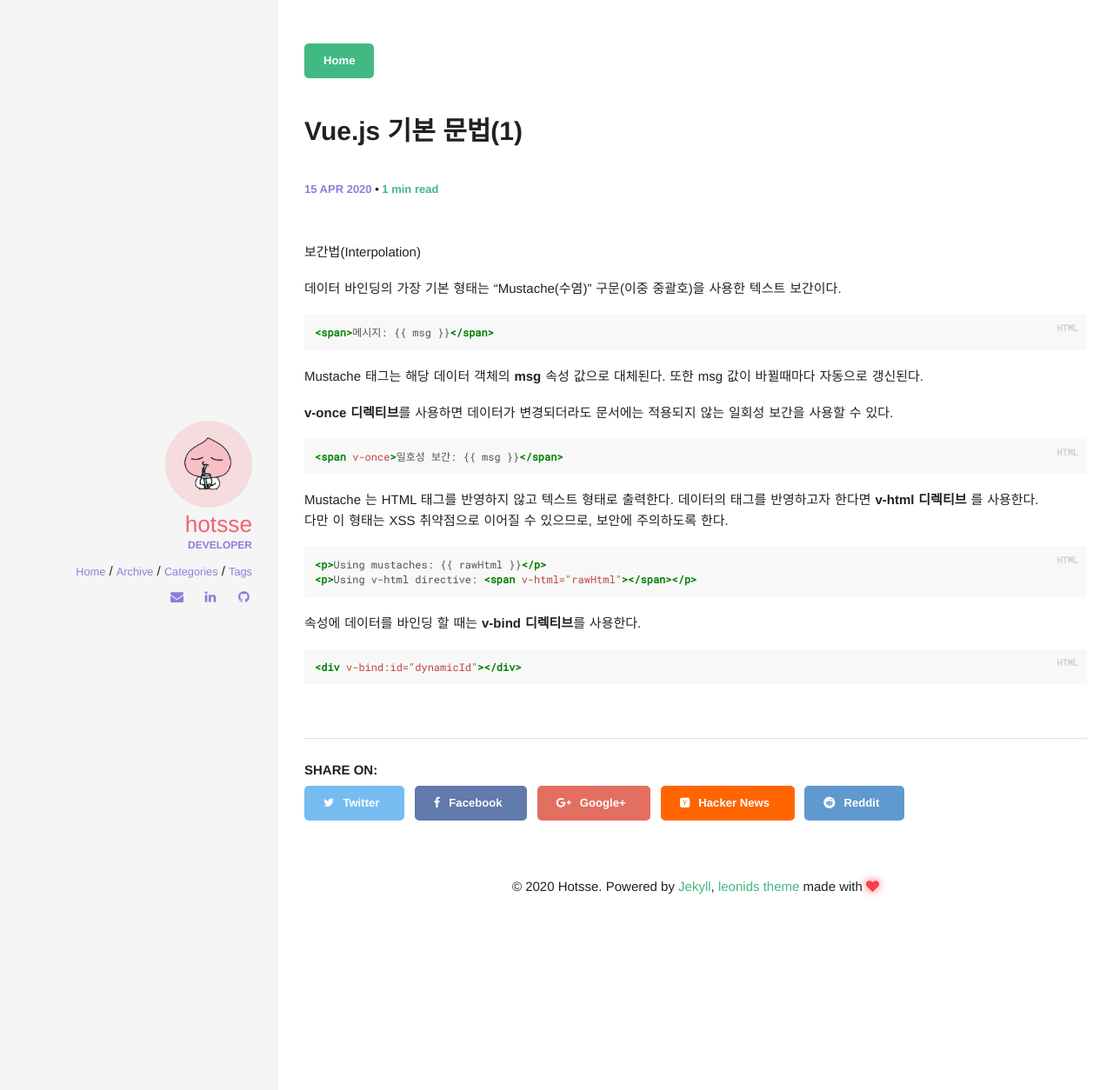
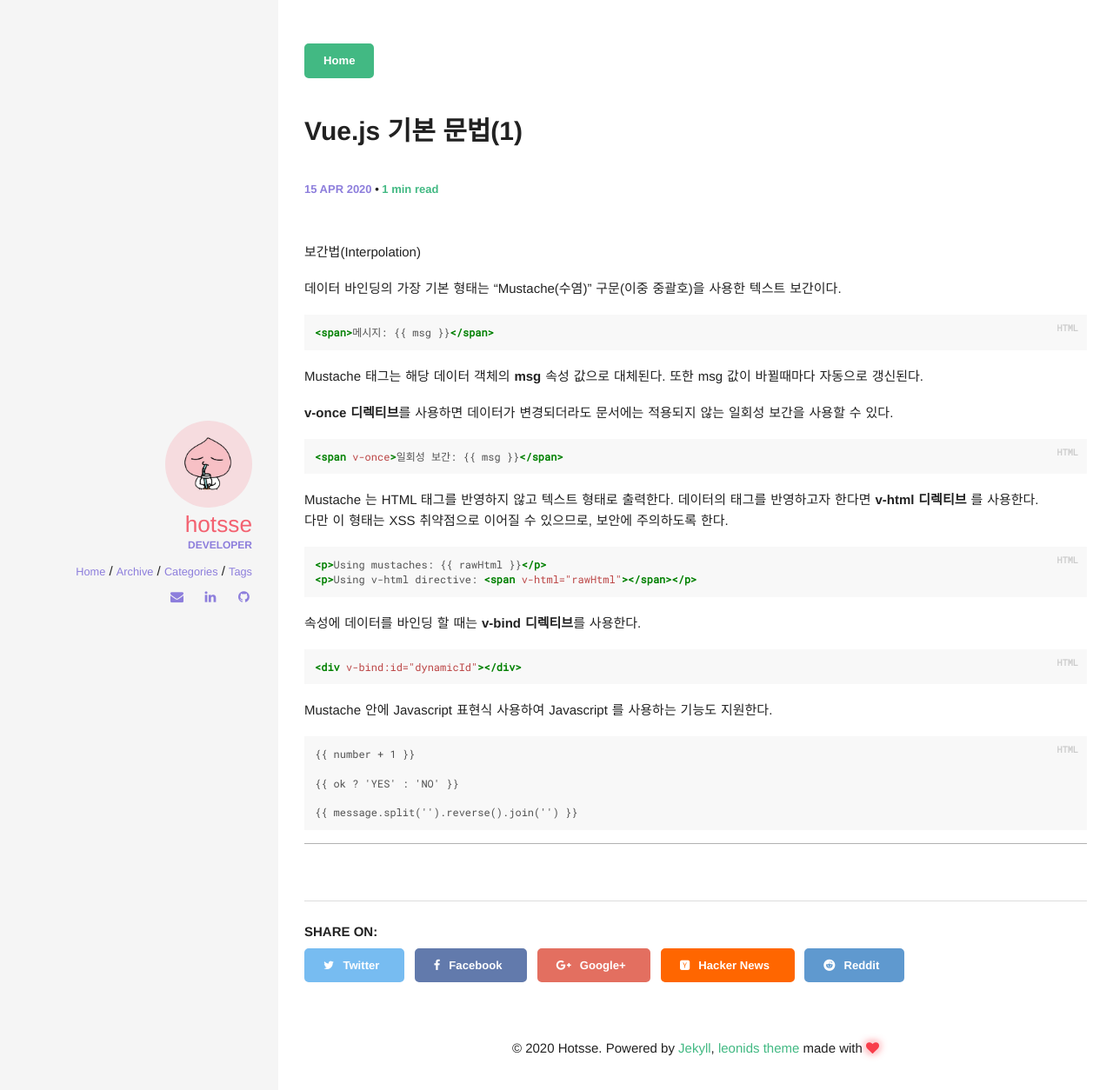
Before and after one commit to Hotsse/hotsse.github.io, a Jekyll site: the page built from _posts/2020-04-15-Vue.js 기본 문법(1).md, in a window 1280 px wide. Shown: the top 1254 px of the page at 87% size. Built offline with Jekyll 4.4.1, drawn with Linux system fonts in a browser that asks for light colours; comment, search, counter and statistics services are not loaded.

Commit message:
Update 2020-04-15-Vue.js 기본 문법(1).md

```diff
--- a/_posts/2020-04-15-Vue.js 기본 문법(1).md
+++ b/_posts/2020-04-15-Vue.js 기본 문법(1).md
@@ -22,7 +22,7 @@ Mustache 태그는 해당 데이터 객체의 **msg** 속성 값으로 대체된
 
 {% highlight html %}
 {% raw %}
-<span v-once>일호성 보간: {{ msg }}</span>
+<span v-once>일회성 보간: {{ msg }}</span>
 {% endraw %}
 {% endhighlight %}
 
@@ -43,3 +43,18 @@ Mustache 는 HTML 태그를 반영하지 않고 텍스트 형태로 출력한다
 {% highlight html %}
 <div v-bind:id="dynamicId"></div>
 {% endhighlight %}
+
+
+Mustache 안에 Javascript 표현식 사용하여 Javascript 를 사용하는 기능도 지원한다.
+{% highlight html %}
+{% raw %}
+{{ number + 1 }}
+
+{{ ok ? 'YES' : 'NO' }}
+
+{{ message.split('').reverse().join('') }}
+
+{% endraw %}
+{% endhighlight html %}
+
+---
```
